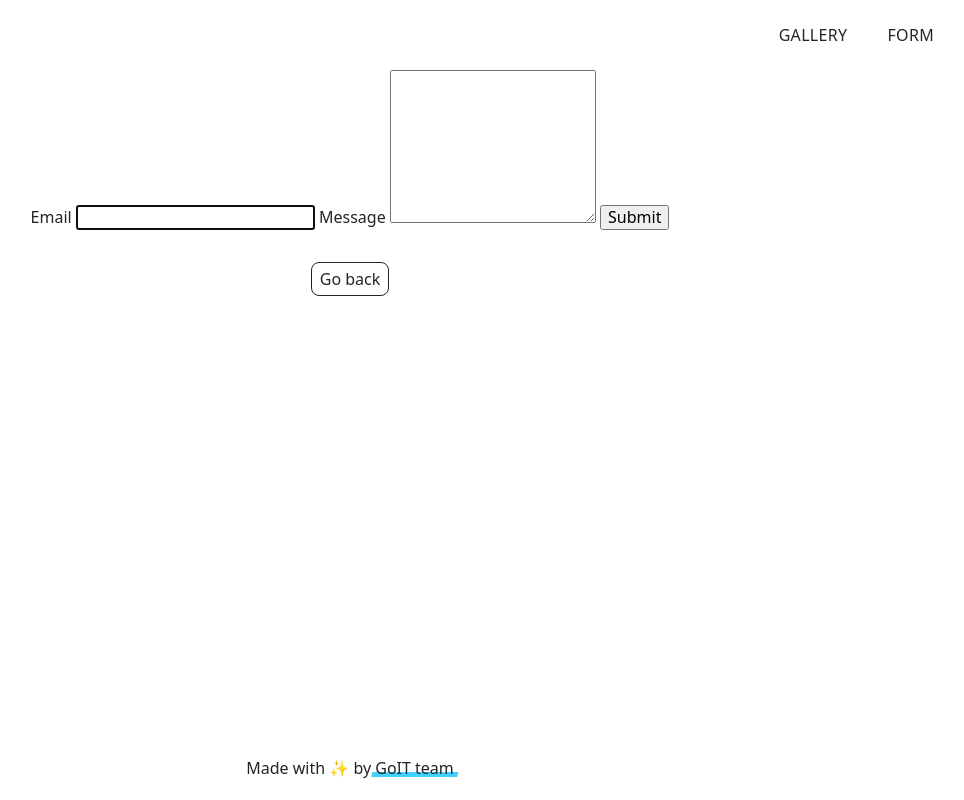
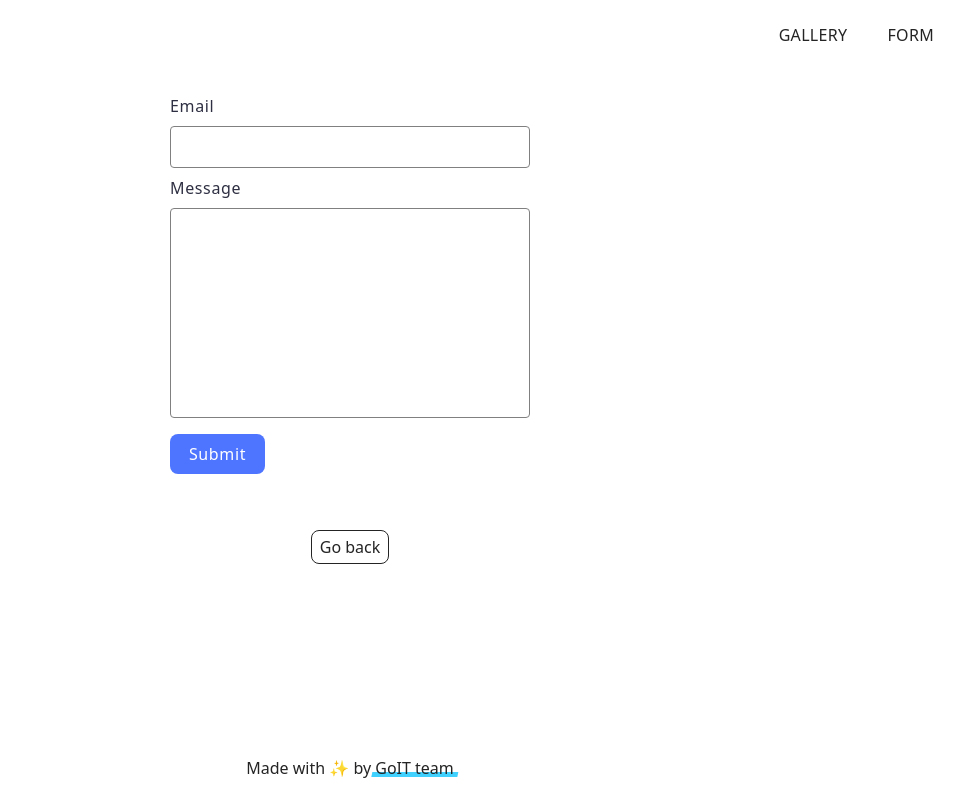
Before and after one commit to hllverel/goit-js-hw-09, a website built with Vite: page src/02-form.html in a window 1280 px wide. Shown: the whole page, without its empty margins (290-1254 px from the left). Built offline with nearby package versions, Linux system fonts and the light colour scheme.

Commit message:
styled the form

```diff
--- a/src/css/styles.css
+++ b/src/css/styles.css
@@ -39,3 +39,63 @@
 }
 
 /* FORM styles */
+.feedback-form {
+  display: flex;
+  flex-direction: column;
+  gap: 8px;
+  width: 408px;
+  padding: 24px;
+  margin: auto;
+}
+
+.feedback-form label {
+  display: flex;
+  flex-direction: column;
+  gap: 8px;
+  font-weight: 400;
+  font-size: 16px;
+  line-height: 1.5;
+  letter-spacing: 0.04em;
+  color: #2e2f42;
+  text-align: left;
+}
+
+.feedback-form input,
+.feedback-form textarea {
+  font-weight: 400;
+  font-size: 16px;
+  line-height: 1.5;
+  letter-spacing: 0.04em;
+  color: #2e2f42;
+  border: 1px solid #808080;
+  border-radius: 4px;
+  outline: none;
+  padding: 8px 16px;
+  resize: none;
+}
+
+.feedback-form input:hover,
+.feedback-form textarea:hover {
+  border: 1px solid #000;
+  border-radius: 4px;
+}
+
+.feedback-form button {
+  border: none;
+  border-radius: 8px;
+  padding: 8px 16px;
+  width: 95px;
+  height: 40px;
+  background: #4e75ff;
+  font-weight: 500;
+  font-size: 16px;
+  line-height: 1.5;
+  letter-spacing: 0.04em;
+  color: #fff;
+  text-align: center;
+  margin-top: 8px;
+}
+
+.feedback-form button:hover {
+  background: #6c8cff;
+}
--- a/src/js/02-form.js
+++ b/src/js/02-form.js
@@ -1 +1,42 @@
 'use strict';
+
+const feedbackForm = document.querySelector(".feedback-form");
+const textarea = {
+    email: feedbackForm.elements.email,
+    message: feedbackForm.elements.message
+};
+const localStorageKey = "feedback-form-state";
+const inputInfo = localStorage.getItem(localStorageKey);
+
+feedbackForm.addEventListener("input", event => {
+    const currentData = {
+        email: textarea.email.value,
+        message: textarea.message.value
+    };
+    localStorage.setItem(localStorageKey, JSON.stringify(currentData));
+});
+
+const parsedData = JSON.parse(localStorage.getItem(localStorageKey));
+textarea.email.value = parsedData.email ?? "";
+textarea.message.value = parsedData.message ?? "";
+
+feedbackForm.addEventListener("submit", event => {
+    event.preventDefault();
+
+    const form = event.target;
+    const email = form.elements.email.value;
+    const message = form.elements.message.value;
+
+    if (email === "" || message === "") {
+        alert("All form fields must be filled in!")
+    };
+
+    const feedback = {
+        email: email.trim(),
+        message: message.trim(),
+    };
+
+    console.log(feedback);
+    localStorage.removeItem(localStorageKey);
+    form.reset();
+});
```
